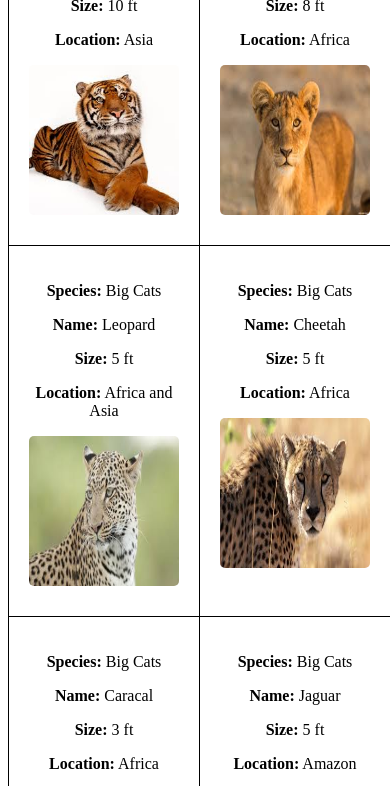
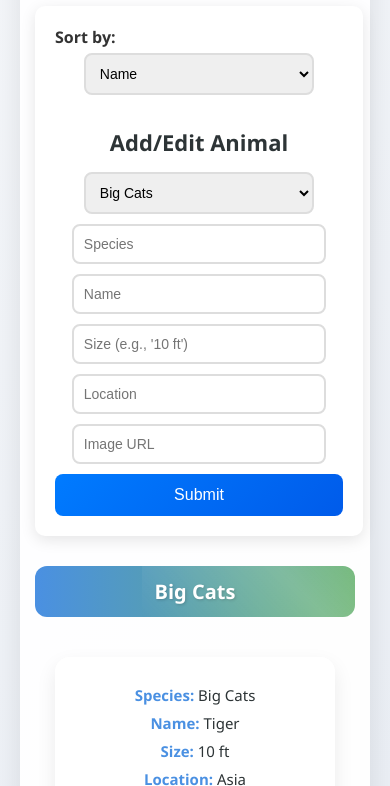
Before and after one commit to Dhananjay155/IIT-B, a plain HTML site: page index.html in a window 390 px wide. Shown: the part 158-944 px from the top of the page. Drawn offline with Linux system fonts and the light colour scheme.

Commit message:
updated js file

```diff
--- /dev/null
+++ b/index.css
@@ -0,0 +1,283 @@
+body {
+    font-family: 'Segoe UI', Tahoma, Geneva, Verdana, sans-serif;
+    text-align: center;
+    background: linear-gradient(135deg, #f5f7fa 0%, #c3cfe2 100%);
+    padding: 20px;
+    min-height: 100vh;
+    margin: 0;
+}
+
+.container {
+    max-width: 1200px;
+    margin: auto;
+    padding: 30px;
+    background: rgba(255, 255, 255, 0.95);
+    border-radius: 20px;
+    box-shadow: 0 10px 30px rgba(0, 0, 0, 0.1);
+}
+
+.category-header {
+    font-size: 24px;
+    font-weight: 600;
+    margin: 30px 0 20px;
+    padding: 15px;
+    color: #fff;
+    background: linear-gradient(to right, #4a90e2, #67b26f);
+    border-radius: 12px;
+    text-shadow: 1px 1px 3px rgba(0, 0, 0, 0.2);
+    position: relative;
+    overflow: hidden;
+}
+
+.category-header::after {
+    content: '';
+    position: absolute;
+    top: 0;
+    left: 0;
+    width: 100%;
+    height: 100%;
+    background: linear-gradient(45deg, transparent 0%, rgba(255,255,255,0.2) 50%, transparent 100%);
+    animation: shine 3s infinite linear;
+}
+
+@keyframes shine {
+    0% { transform: translateX(-100%); }
+    100% { transform: translateX(100%); }
+}
+
+.form-section {
+    max-width: 600px;
+    margin: 20px auto;
+    padding: 20px;
+    background: white;
+    border-radius: 10px;
+    box-shadow: 0 4px 15px rgba(0, 0, 0, 0.1);
+    text-align: center;
+}
+
+.form-section h3 {
+    color: #2d3436;
+    font-size: 22px;
+    margin-bottom: 15px;
+}
+
+label {
+    font-size: 16px;
+    font-weight: bold;
+    color: #333;
+    display: block;
+    margin-bottom: 5px;
+    text-align: left;
+}
+
+select, input {
+    width: 80%;
+    padding: 10px;
+    margin-bottom: 10px;
+    border: 2px solid #ddd;
+    border-radius: 8px;
+    font-size: 16px;
+    transition: 0.3s ease-in-out;
+}
+
+select:focus, input:focus {
+    border-color: #007bff;
+    outline: none;
+    box-shadow: 0 0 5px rgba(0, 123, 255, 0.3);
+}
+
+button {
+    width: 100%;
+    background: linear-gradient(135deg, #007bff, #005bea);
+    color: white;
+    font-size: 18px;
+    padding: 12px;
+    border: none;
+    border-radius: 8px;
+    cursor: pointer;
+    transition: 0.3s ease-in-out;
+}
+
+button:hover {
+    background: linear-gradient(135deg, #005bea, #007bff);
+    transform: scale(1.05);
+}
+
+/* Responsive Design */
+@media (max-width: 768px) {
+    .form-section {
+        width: 90%;
+    }
+
+    select, input {
+        font-size: 14px;
+    }
+
+    button {
+        font-size: 16px;
+    }
+}
+
+
+.table {
+    width: 100%;
+    margin-top: 20px;
+    border-collapse: separate;
+    border-spacing: 20px;
+}
+
+.table td {
+    background: white;
+    padding: 0;
+    vertical-align: top;
+    width: 50%;
+    border-radius: 15px;
+    box-shadow: 0 8px 20px rgba(0, 0, 0, 0.08);
+    transition: all 0.3s ease;
+    overflow: hidden;
+}
+
+.animal-card {
+    padding: 20px;
+    position: relative;
+    background: white;
+    transition: all 0.3s ease;
+}
+
+.table td:hover {
+    transform: translateY(-5px);
+    box-shadow: 0 12px 25px rgba(0, 0, 0, 0.12);
+}
+
+.card-actions {
+    position: absolute;
+    top: 15px;
+    right: 15px;
+    display: flex;
+    gap: 8px;
+    opacity: 0;
+    transition: all 0.3s ease;
+}
+
+.animal-card:hover .card-actions {
+    opacity: 1;
+}
+
+.edit-btn, .delete-btn {
+    padding: 8px 12px;
+    border: none;
+    border-radius: 8px;
+    cursor: pointer;
+    font-size: 14px;
+    transition: all 0.3s ease;
+    color: white;
+}
+
+.edit-btn {
+    background: linear-gradient(to right, #4a90e2, #67b26f);
+}
+
+.delete-btn {
+    background: linear-gradient(to right, #ff6b6b, #ee5253);
+}
+
+.edit-btn:hover, .delete-btn:hover {
+    transform: scale(1.1);
+}
+
+.animal-card img {
+    width: auto;
+    height: 180px;
+    display: block;
+    margin: 15px auto;
+    border-radius: 15px;
+    border: 3px solid transparent;
+    transition: all 0.4s cubic-bezier(0.4, 0, 0.2, 1);
+    object-fit: cover;
+    box-shadow: 0 5px 15px rgba(0, 0, 0, 0.1);
+}
+
+.animal-card:hover img {
+    transform: scale(1.15);
+    border-color: #4a90e2;
+}
+
+.animal-card p {
+    margin: 8px 0;
+    font-size: 15px;
+    color: #2d3436;
+    transition: all 0.3s ease;
+}
+
+.animal-card strong {
+    color: #4a90e2;
+    font-weight: 600;
+}
+
+.edit-form {
+    margin-top: 15px;
+}
+
+.edit-form input {
+    width: 100%;
+    padding: 12px;
+    margin: 8px 0;
+    border: 2px solid #e1e1e1;
+    border-radius: 10px;
+    font-size: 14px;
+    transition: all 0.3s ease;
+}
+
+.edit-form input:focus {
+    border-color: #4a90e2;
+    outline: none;
+    box-shadow: 0 0 0 3px rgba(74, 144, 226, 0.1);
+}
+
+.edit-form button {
+    padding: 10px 20px;
+    margin: 8px 5px;
+    border: none;
+    border-radius: 10px;
+    cursor: pointer;
+    font-weight: 500;
+    transition: all 0.3s ease;
+    color: white;
+}
+
+.edit-form button:first-of-type {
+    background: linear-gradient(to right, #4a90e2, #67b26f);
+}
+
+.edit-form button:last-of-type {
+    background: linear-gradient(to right, #ff6b6b, #ee5253);
+}
+
+.edit-form button:hover {
+    transform: translateY(-2px);
+    box-shadow: 0 5px 15px rgba(0, 0, 0, 0.2);
+}
+
+
+
+@media (max-width: 768px) {
+    .container {
+        padding: 15px;
+    }
+
+    .table td {
+        display: block;
+        width: 100%;
+        margin-bottom: 20px;
+    }
+
+    .animal-card img {
+        width: 150px;
+        height: 150px;
+    }
+
+    .category-header {
+        font-size: 20px;
+        padding: 12px;
+    }
+}
--- a/index.html
+++ b/index.html
@@ -4,44 +4,42 @@
     <meta charset="UTF-8">
     <meta name="viewport" content="width=device-width, initial-scale=1.0">
     <title>Animal Cards Table</title>
-    <style>
-        .category-header {
-            font-weight: bold;
-            font-size: 20px;
-            margin-top: 20px;
-            border-bottom: 2px solid black;
-            padding-bottom: 5px;
-        }
-        .table {
-            width: 100%;
-            margin-bottom: 20px;
-            border-collapse: collapse;
-        }
-        .table td {
-            border: 1px solid #000;
-            padding: 10px;
-            vertical-align: top;
-            text-align: center;
-            width: 50%;
-        }
-        .animal-card {
-            padding: 10px;
-            border-radius: 5px;
-            text-align: center;
-        }
-        .animal-card img {
-            width: 150px;
-            height: 150px;
-            display: block;
-            margin: 10px auto;
-            border-radius: 5px;
-        }
-    </style>
+    <link rel="stylesheet" href="./index.css">
 </head>
 <body>
 
-<div class="container mt-4">
+<div class="container">
+    <h1 style="color: #2d3436;">Animal Kingdom Collection</h1>
+    <div class="form-section">
+        <label for="sort-by">Sort by:</label>
+        <select id="sort-by">
+          <option value="name">Name</option>
+          <option value="size">Size</option>
+          <option value="location">Location</option>
+        </select>
+        <h3>Add/Edit Animal</h3>
+        <form id="animal-form">
+          <input type="hidden" id="edit-index" />
+          <select id="category">
+            <option value="Big Cats">Big Cats</option>
+            <option value="Dogs">Dogs</option>
+            <option value="Big Fish">Big Fish</option>
+          </select>
+          <input type="text" id="species" placeholder="Species" required />
+          <input type="text" id="name" placeholder="Name" required />
+          <input
+            type="text"
+            id="size"
+            placeholder="Size (e.g., '10 ft')"
+            required
+          />
+          <input type="text" id="location" placeholder="Location" required />
+          <input type="url" id="image" placeholder="Image URL" required />
+          <button type="submit">Submit</button>
+        </form>
+      </div>
     <div id="animalTables"></div>
+
 </div>
 
 <script src="index.js"></script>
--- a/index.js
+++ b/index.js
@@ -108,6 +108,8 @@ document.addEventListener("DOMContentLoaded", function () {
         ]
     };
 
+    function renderTables() {
+        container.innerHTML = '';
         const categories = Object.keys(animalData);
 
         categories.forEach(category => {
@@ -123,11 +125,25 @@ document.addEventListener("DOMContentLoaded", function () {
                 tableHTML += `
                     <td>
                         <div class="animal-card">
+                            <div class="card-actions">
+                                <button class="edit-btn" onclick="editAnimal('${category}', ${index})" title="Edit">✎</button>
+                                <button class="delete-btn" onclick="deleteAnimal('${category}', ${index})" title="Delete">✖</button>
+                            </div>
+                            <div class="card-content" id="content-${category}-${index}">
                                 <p><strong>Species:</strong> ${animal.Species}</p>
                                 <p><strong>Name:</strong> ${animal.Name}</p>
                                 <p><strong>Size:</strong> ${animal.Size}</p>
                                 <p><strong>Location:</strong> ${animal.Location}</p>
                                 <img src="${animal.img}" alt="${animal.Name}">
+                            </div>
+                            <div class="edit-form" id="edit-${category}-${index}" style="display: none;">
+                                <input type="text" name="species" value="${animal.Species}" placeholder="Species">
+                                <input type="text" name="name" value="${animal.Name}" placeholder="Name">
+                                <input type="text" name="size" value="${animal.Size}" placeholder="Size">
+                                <input type="text" name="location" value="${animal.Location}" placeholder="Location">
+                                <button onclick="saveEdit('${category}', ${index})">Save</button>
+                                <button onclick="cancelEdit('${category}', ${index})">Cancel</button>
+                            </div>
                         </div>
                     </td>`;
                 if (index % 2 === 1 || index === data.length - 1) tableHTML += `</tr>`;
@@ -136,4 +152,43 @@ document.addEventListener("DOMContentLoaded", function () {
             tableHTML += `</tbody></table>`;
             container.innerHTML += tableHTML;
         });
+    }
+
+    renderTables();
+
+    window.editAnimal = function(category, index) {
+        const contentDiv = document.getElementById(`content-${category}-${index}`);
+        const editDiv = document.getElementById(`edit-${category}-${index}`);
+        contentDiv.style.display = 'none';
+        editDiv.style.display = 'block';
+    };
+
+    window.saveEdit = function(category, index) {
+        const editDiv = document.getElementById(`edit-${category}-${index}`);
+        const inputs = editDiv.getElementsByTagName('input');
+
+        animalData[category][index] = {
+            Species: inputs[0].value,
+            Name: inputs[1].value,
+            Size: inputs[2].value,
+            Location: inputs[3].value,
+            img: animalData[category][index].img
+        };
+
+        renderTables();
+    };
+
+    window.cancelEdit = function(category, index) {
+        const contentDiv = document.getElementById(`content-${category}-${index}`);
+        const editDiv = document.getElementById(`edit-${category}-${index}`);
+        contentDiv.style.display = 'block';
+        editDiv.style.display = 'none';
+    };
+
+    window.deleteAnimal = function(category, index) {
+        if (confirm('Are you sure you want to delete this animal?')) {
+            animalData[category].splice(index, 1);
+            renderTables();
+        }
+    };
 });
```
Lines whose indentation alone changed are shown as unchanged.
